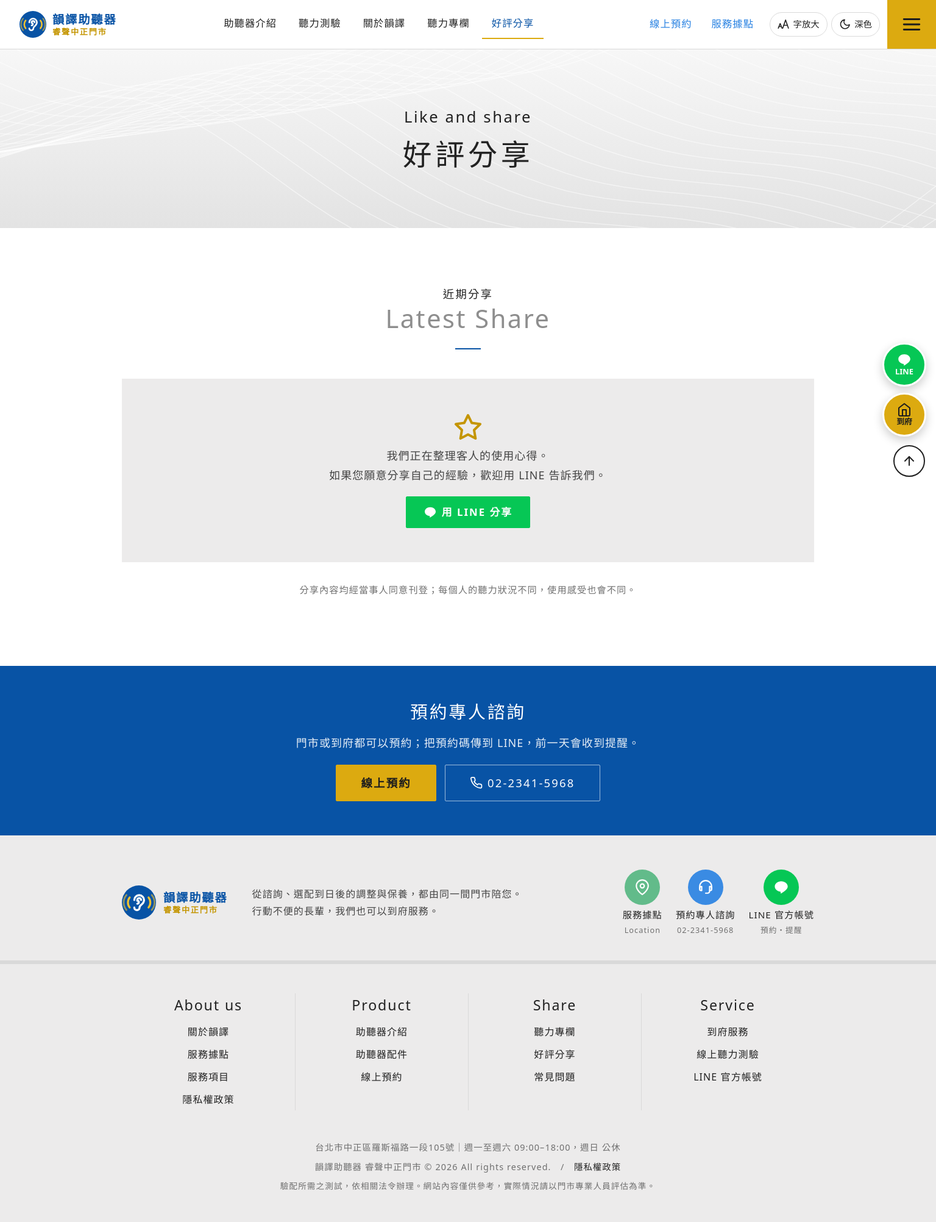
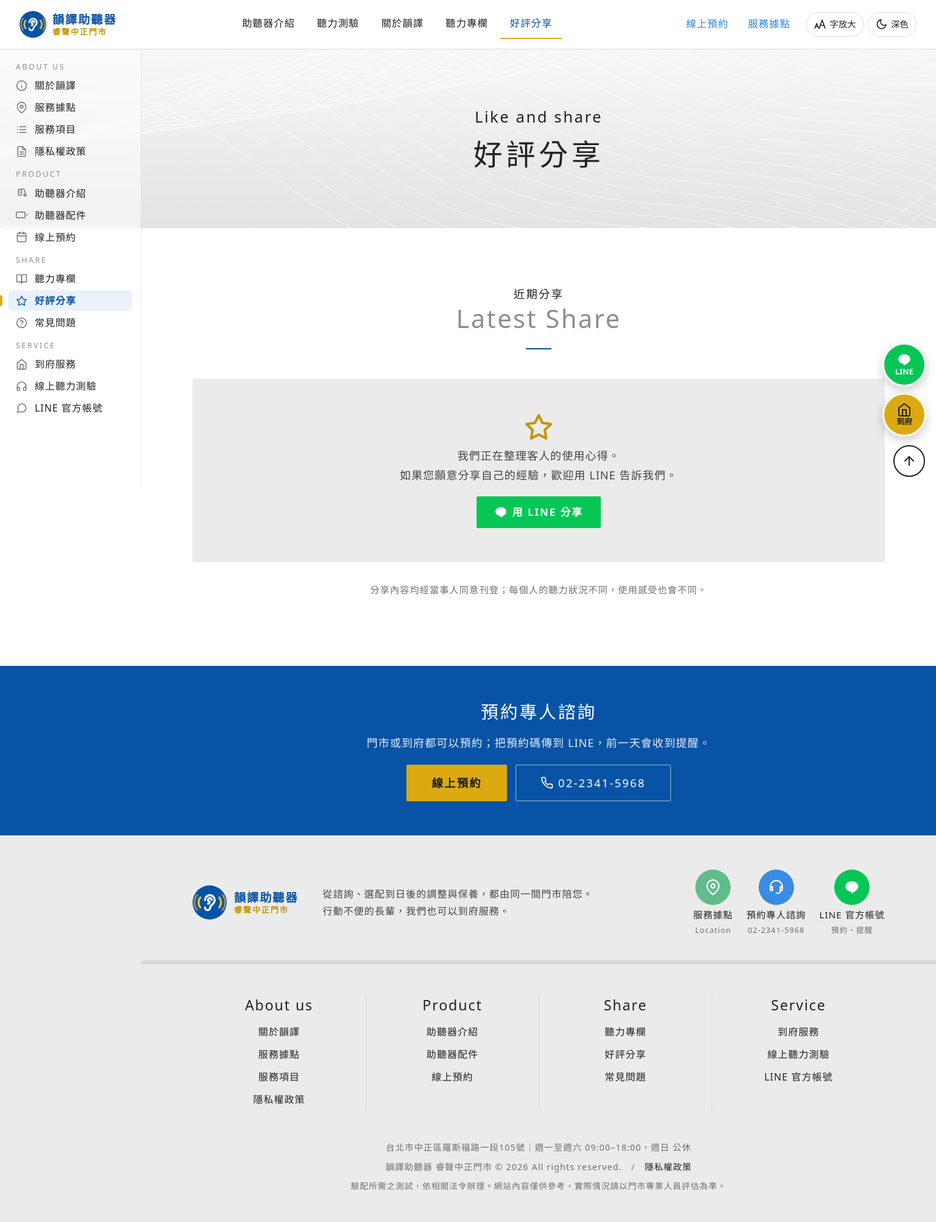
Before and after one commit to DrHsiao/y1web, a FastAPI app: page /share in a window 1536 px wide. Shown: the whole page at 61% size. Run offline with FastAPI, Linux system fonts and the light colour scheme.

Commit message:
左側選單：金色選單方塊的內容在寬螢幕展開在左側（半透明）；聽力測驗說明換行
- 螢幕寬度 ≥ 1440px 時，右上角金色方塊打開的全站選單（About us／Product／Share／Service）
  改成固定在頁首下方左側，金色方塊隱藏；頁首與浮動鈕照舊，1439px 以下照舊用金色方塊
- 左側選單半透明＋輕模糊，區塊背景滿版延伸到選單底下，內容往右讓出選單寬度
- 字放大時 1440px 以上頁首選單不再收起（金色方塊已不佔位）
- 新增圖示：助聽器、首頁、問號；測試檢查左側每一項都有圖示
- 頁面橫幅說明文字支援換行；聽力測驗頁說明在「5–8 分鐘。」後換行

Co-Authored-By: Claude Opus 5.5 <noreply@anthropic.com>

```diff
--- a/app/icons.py
+++ b/app/icons.py
@@ -1,7 +1,7 @@
 """
 icons.py — 線條圖示（內嵌 SVG，不另外載入字型或圖檔）。
 
-圖形取自 Feather Icons（MIT License, https://feathericons.com）；耳朵取自 Lucide（ISC License, https://lucide.dev）；字級（大小 A）自己畫。
+圖形取自 Feather Icons（MIT License, https://feathericons.com）；耳朵取自 Lucide（ISC License, https://lucide.dev）；字級（大小 A）、助聽器自己畫。
 模板裡用 {{ icon("phone") }}；顏色跟著文字色（currentColor）。
 """
 from __future__ import annotations
@@ -80,6 +80,13 @@ _PATHS = {
             '<line x1="3" y1="6" x2="3.01" y2="6"/><line x1="3" y1="12" x2="3.01" y2="12"/><line x1="3" y1="18" x2="3.01" y2="18"/>',
     "star": '<polygon points="12 2 15.09 8.26 22 9.27 17 14.14 18.18 21.02 12 17.77 5.82 21.02 7 14.14 2 9.27 8.91 8.26 12 2"/>',
     "book": '<path d="M2 3h6a4 4 0 0 1 4 4v14a3 3 0 0 0-3-3H2z"/><path d="M22 3h-6a4 4 0 0 0-4 4v14a3 3 0 0 1 3-3h7z"/>',
+    "grid": '<rect x="3" y="3" width="7" height="7" rx="1"/><rect x="14" y="3" width="7" height="7" rx="1"/>'
+            '<rect x="14" y="14" width="7" height="7" rx="1"/><rect x="3" y="14" width="7" height="7" rx="1"/>',
+    "help": '<circle cx="12" cy="12" r="10"/><path d="M9.09 9a3 3 0 0 1 5.83 1c0 2-3 3-3 3"/>'
+            '<line x1="12" y1="17" x2="12.01" y2="17"/>',
+    # 耳掛式助聽器（自己畫的）：機身＋導線＋耳塞
+    "aid": '<path d="M5 7.5a3.5 3.5 0 0 1 7 0v6a3.5 3.5 0 0 1-7 0z"/><path d="M8.5 9.5v2"/>'
+           '<path d="M10.5 4.6C14.5 2.2 19 4.5 19 9.5v4.2"/><path d="M16.6 16.2a2.4 2.4 0 1 0 4.8 0v-1.1h-4.8z"/>',
     "waves": '<path d="M2 12h2M6 8v8M10 5v14M14 8v8M18 10v4M22 12h0"/>',
 }
 
--- a/app/main.py
+++ b/app/main.py
@@ -35,6 +35,11 @@ SITEMAP = [
     ("Share", [("/column", "聽力專欄"), ("/share", "好評分享"), ("/faq", "常見問題")]),
     ("Service", [("/home-visit", "到府服務"), ("/hearing-test", "線上聽力測驗"), ("/line", "LINE 官方帳號")]),
 ]
+# 金色選單方塊的內容（SITEMAP）在電腦版左邊有空間時改成展開在左側；這是左側每一項的圖示
+SITEMAP_ICONS = {"/about": "info", "/store": "pin", "/services": "list", "/privacy": "file",
+                 "/products": "aid", "/products/accessories": "battery", "/booking": "calendar",
+                 "/column": "book", "/share": "star", "/faq": "help",
+                 "/home-visit": "home", "/hearing-test": "headphones", "/line": "chat"}
 # 首頁「挑選一副適合的助聽器」：型錄的外型／電源 → 產品頁篩選
 PRODUCT_TYPES = {"ric": ("耳掛型", "RIC 受話器外置", {"ric"}), "bte": ("耳掛型", "BTE", {"bte"}),
                  "custom": ("耳內型", "訂製", {"ite", "itc", "cic"}), "rechargeable": ("充電式", "免換電池", set())}
@@ -51,7 +56,7 @@ def _asset_version() -> str:
 
 templates = Jinja2Templates(directory=str(ROOT / "templates"))
 templates.env.globals.update(
-    site_name=settings.SITE["name"], nav=NAV, nav_cta=NAV_CTA, sitemap=SITEMAP, v=_asset_version(), qr=qr.svg, icon=icon,
+    site_name=settings.SITE["name"], nav=NAV, nav_cta=NAV_CTA, sitemap=SITEMAP, sitemap_icons=SITEMAP_ICONS, v=_asset_version(), qr=qr.svg, icon=icon,
     line_add_url=booking.line_add_url(), hour_label=booking.hour_label, brand_slug=content.brand_slug)
 
 
--- a/static/css/site.css
+++ b/static/css/site.css
@@ -27,6 +27,8 @@
   --field: #ecebeb;
   --field-focus: #fff;
   --hdr-bg: rgba(255, 255, 255, .97);
+  --side-bg: rgba(255, 255, 255, .5);   /* 左側選單：半透明＋模糊，透出區塊背景 */
+  --side-line: rgba(0, 0, 0, .08);
   --hero-a: #f7f7f7;
   --hero-b: #e3e3e3;
   --tag-bg: #eaf1fb;
@@ -85,6 +87,8 @@
     --field: #2a2a2e;
     --field-focus: #1d1d20;
     --hdr-bg: rgba(20, 20, 22, .96);
+    --side-bg: rgba(24, 24, 27, .5);
+    --side-line: rgba(255, 255, 255, .08);
     --hero-a: #232327;
     --hero-b: #141416;
     --tag-bg: rgba(138, 182, 242, .16);
@@ -213,6 +217,37 @@ html.big .font-toggle .on, html.dark .theme-toggle .on { display: inline-flex; }
 .menu-cols ul { list-style: none; margin: 0; padding: 0; }
 .menu-cols a { display: block; padding: 8px 0; color: var(--ink); text-decoration: none; font-size: 1.1rem; }
 .menu-cols a:hover, .menu-cols a[aria-current] { color: var(--navy); }
+
+/* ── 金色選單方塊的內容在電腦版展開在左側 ───────────────────────────
+   頁首（選單、線上預約、字放大、深色）照舊；只有右上角金色方塊打開的那份全站選單，
+   在螢幕夠寬（左邊放得下、內容區仍有 1200px）時改成固定在左側，金色方塊隱藏。手機、平板照舊用金色方塊。 */
+.side { display: none; }
+@media screen and (min-width: 1440px) {
+  :root { --side: 14.5rem; }
+  .menu { display: none; }
+  .hdr-in { padding-right: 32px; }
+  /* 區塊背景滿版延伸到選單底下（半透明才看得到），內容往右讓出選單寬度；!important 是為了蓋過各區塊的 padding 簡寫 */
+  main > *, .ftr { padding-left: var(--side) !important; }
+  .side { position: fixed; z-index: 45; top: calc(var(--hdr) + 1px); bottom: 0; left: 0; width: var(--side); display: flex; flex-direction: column;
+    background: var(--side-bg); border-right: 1px solid var(--side-line);
+    -webkit-backdrop-filter: blur(5px) saturate(1.3); backdrop-filter: blur(5px) saturate(1.3); }
+  .side-nav { flex: 1; overflow-y: auto; padding: 10px 14px 20px; scrollbar-width: thin; }
+  .side-h { margin: 16px 12px 4px; color: var(--en); font-size: .78rem; letter-spacing: .2em; text-transform: uppercase; }
+  .side-h:first-child { margin-top: 8px; }
+  .side-nav ul { list-style: none; margin: 0; padding: 0; display: grid; gap: 2px; }
+  .side-nav a { position: relative; display: flex; align-items: center; gap: 12px; min-height: 40px; padding: 0 12px; border-radius: 8px;
+    color: var(--ink); font-size: 1rem; text-decoration: none; letter-spacing: .06em; transition: background .15s, color .15s; }
+  .side-nav a .ico { width: 19px; height: 19px; color: var(--muted); stroke-width: 1.8; transition: color .15s; }
+  .side-nav a:hover { background: var(--side-line); color: var(--navy); }
+  .side-nav a:hover .ico { color: var(--navy); }
+  .side-nav a[aria-current] { background: var(--tag-bg); color: var(--navy); font-weight: 700; }
+  .side-nav a[aria-current] .ico { color: var(--navy); }
+  .side-nav a[aria-current]::before { content: ""; position: absolute; left: -14px; top: 8px; bottom: 8px; width: 4px; border-radius: 0 4px 4px 0; background: var(--gold); }
+}
+@media screen and (min-width: 1440px) and (max-height: 860px) {
+  .side-nav a { min-height: 34px; }
+  .side-h { margin: 10px 12px 2px; }
+}
 
 /* ── 頁面橫幅：英文小標＋中文大標，置中 ───────────────────────── */
 .ph { position: relative; overflow: hidden; text-align: center; background: linear-gradient(180deg, var(--hero-a), var(--hero-b)); }
@@ -594,15 +629,15 @@ html.js [data-reveal].in { opacity: 1; transform: none; }
 
 /* ── 響應式 ─────────────────────────────────────────────────── */
 @media (max-width: 1320px) {
-  .tool .lbl { display: none; }
-  .tool { padding: 0; width: 42px; }
+  .hdr .tool .lbl { display: none; }
+  .hdr .tool { padding: 0; width: 42px; }
 }
 @media (max-width: 1180px) {
   .nav-d, .nav-cta { display: none; }
   .hdr-tools { margin-left: auto; }
   .hdr-in { position: relative; }
 }
-@media (max-width: 1440px) {
+@media (max-width: 1439px) {          /* 1440 以上金色方塊不佔頁首（選單在左側），字放大也放得下 */
   html.big .nav-d, html.big .nav-cta { display: none; }
   html.big .hdr-tools { margin-left: auto; }
   html.big .hdr-in { position: relative; }
@@ -693,7 +728,7 @@ html.js [data-reveal].in { opacity: 1; transform: none; }
 /* 列印：只印聽力測驗結果 */
 @media print {
   body { background: #fff; font-size: 12pt; }
-  .hdr, .ftr, .fabs, .btn-top, .ph, .sec:not(.ht-sec-app), .ht-sec-app .st, .ht-btns, .ht-result .hint { display: none !important; }
+  .side, .hdr, .ftr, .fabs, .btn-top, .ph, .sec:not(.ht-sec-app), .ht-sec-app .st, .ht-btns, .ht-result .hint { display: none !important; }
   .ht-sec-app { padding: 0; background: #fff; }
   .ht-app { border: 0; padding: 0; max-width: none; }
   .print-only { display: block; font-weight: 700; }
--- a/templates/_page_hero.html
+++ b/templates/_page_hero.html
@@ -1,10 +1,10 @@
-{#- 頁面橫幅（比照 ear.com.tw）：英文小標＋中文大標置中，淡灰流線背景。需要 heading；可選 en、lead、crumbs=[(href, 名稱)] -#}
+{#- 頁面橫幅（比照 ear.com.tw）：英文小標＋中文大標置中，淡灰流線背景。需要 heading；可選 en、lead（\n＝換行）、crumbs=[(href, 名稱)] -#}
 <section class="ph">
   <img class="hero-lines" src="/static/img/hero-lines.svg?v={{ v }}" alt="">
   <div class="wrap ph-in">
     {% if crumbs %}<p class="crumb">{% for href, name in crumbs %}<a href="{{ href }}">{{ name }}</a> ／ {% endfor %}{{ heading }}</p>{% endif %}
     {% if en %}<p class="en">{{ en }}</p>{% endif %}
     <h1>{{ heading }}</h1>
-    {% if lead %}<p class="lead">{{ lead }}</p>{% endif %}
+    {% if lead %}<p class="lead">{% for line in lead.split("\n") %}{{ line }}{% if not loop.last %}<br>{% endif %}{% endfor %}</p>{% endif %}
   </div>
 </section>
--- /dev/null
+++ b/templates/_side_nav.html
@@ -0,0 +1,14 @@
+{#- 金色選單方塊（頁首右上角）的內容，在電腦版左邊有空間時展開在左側（CSS 控制何時顯示；手機、平板仍用選單方塊）。
+    需要 path、sitemap、sitemap_icons -#}
+<aside class="side" aria-label="全部頁面">
+  <nav class="side-nav">
+    {% for group, links in sitemap %}
+    <p class="side-h">{{ group }}</p>
+    <ul>
+      {% for href, label in links %}
+      <li><a href="{{ href }}"{% if path == href %} aria-current="page"{% endif %}>{{ icon(sitemap_icons.get(href, "arrow-right")) }}<span>{{ label }}</span></a></li>
+      {% endfor %}
+    </ul>
+    {% endfor %}
+  </nav>
+</aside>
--- a/templates/base.html
+++ b/templates/base.html
@@ -25,6 +25,7 @@
 <body id="top" data-page="{% block page_id %}page{% endblock %}">
 <a class="skip" href="#main">跳到主要內容</a>
 {% set tel = store.phone | replace('-', '') %}
+{% include "_side_nav.html" %}
 <header class="hdr">
   <div class="wrap hdr-in">
     <a class="logo" href="/" aria-label="{{ site_name }} 首頁">
--- a/templates/hearing_test.html
+++ b/templates/hearing_test.html
@@ -4,7 +4,7 @@
 {% block head %}<script src="/static/js/hearing-test.js?v={{ v }}" defer></script>{% endblock %}
 {% block content %}
 {% set tel = store.phone | replace('-', '') %}
-{% with en = "Hearing Test", heading = "線上聽力測驗", lead = "請戴上耳機，只要 5–8 分鐘，在家先了解自己的聽力狀況。結果只存在您的瀏覽器，不會上傳。" %}{% include "_page_hero.html" %}{% endwith %}
+{% with en = "Hearing Test", heading = "線上聽力測驗", lead = "請戴上耳機，只要 5–8 分鐘。\n在家先了解自己的聽力狀況。結果只存在您的瀏覽器，不會上傳。" %}{% include "_page_hero.html" %}{% endwith %}
 
 <section class="sec sec-gray">
   <div class="wrap">
```
Also changed, not shown: docs/設計說明.md (+2 -0 lines), tests/test_icons.py (+6 -0 lines).
